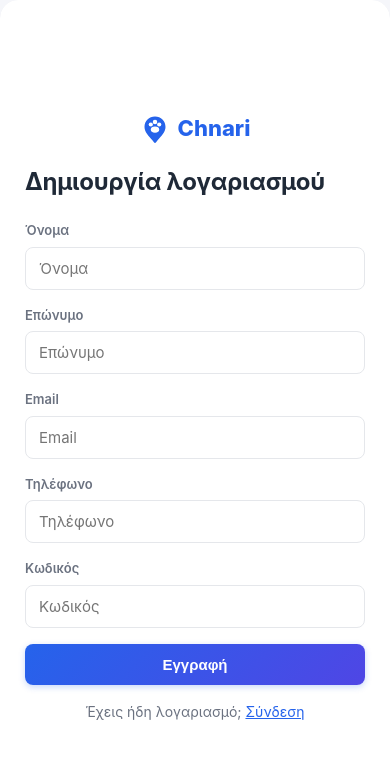
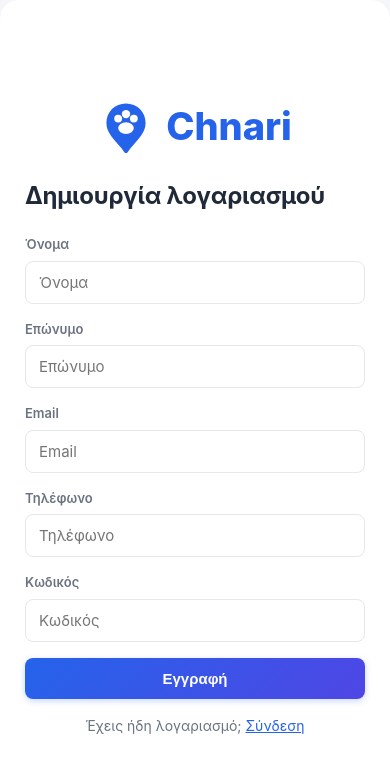
Before and after one commit to dimoudisvasilis20/pet-nfc, a website: page public/register.html in a window 390 px wide. Drawn offline with Linux system fonts and the light colour scheme.

Commit message:
Scale up login/register logo mark and name proportionally

```diff
--- a/public/css/style.css
+++ b/public/css/style.css
@@ -289,11 +289,12 @@ a{
     align-items:flex-start;
     gap:12px;
     margin-bottom:12px;
+    font-size:46px;
 }
 
 .auth-hero h2.brand-h2 .brand-mark{
-    width:64px;
-    height:64px;
+    width:130px;
+    height:130px;
 }
 
 .auth-brand-mobile{
@@ -354,16 +355,16 @@ a{
         display:flex;
         align-items:center;
         justify-content:center;
-        gap:8px;
-        margin-bottom:22px;
+        gap:12px;
+        margin-bottom:26px;
         color:var(--color-primary);
-        font-size:22px;
+        font-size:38px;
         font-weight:800;
     }
 
     .auth-brand-mobile .brand-mark{
-        width:30px;
-        height:30px;
+        width:56px;
+        height:56px;
     }
 }
 
```
